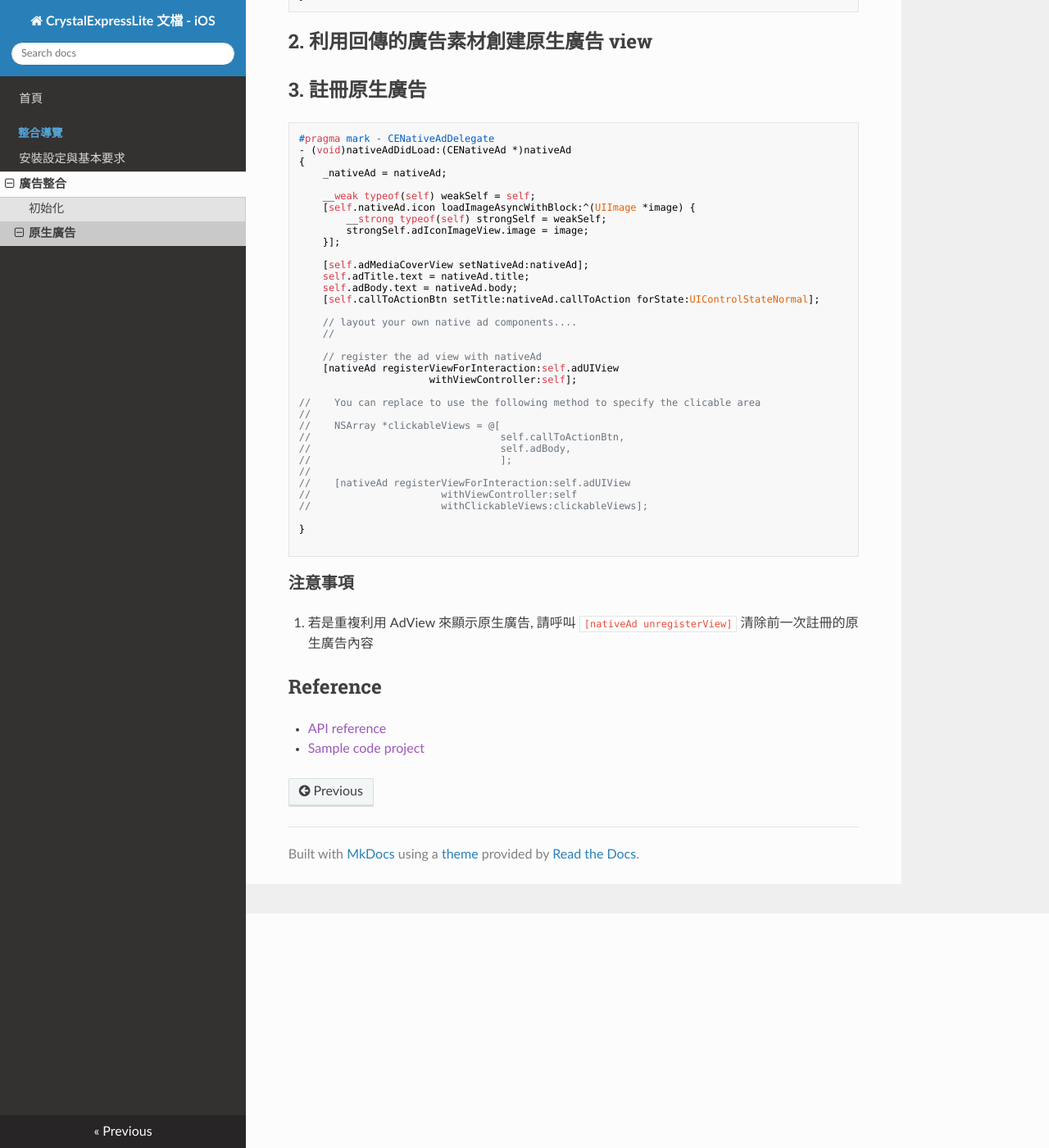
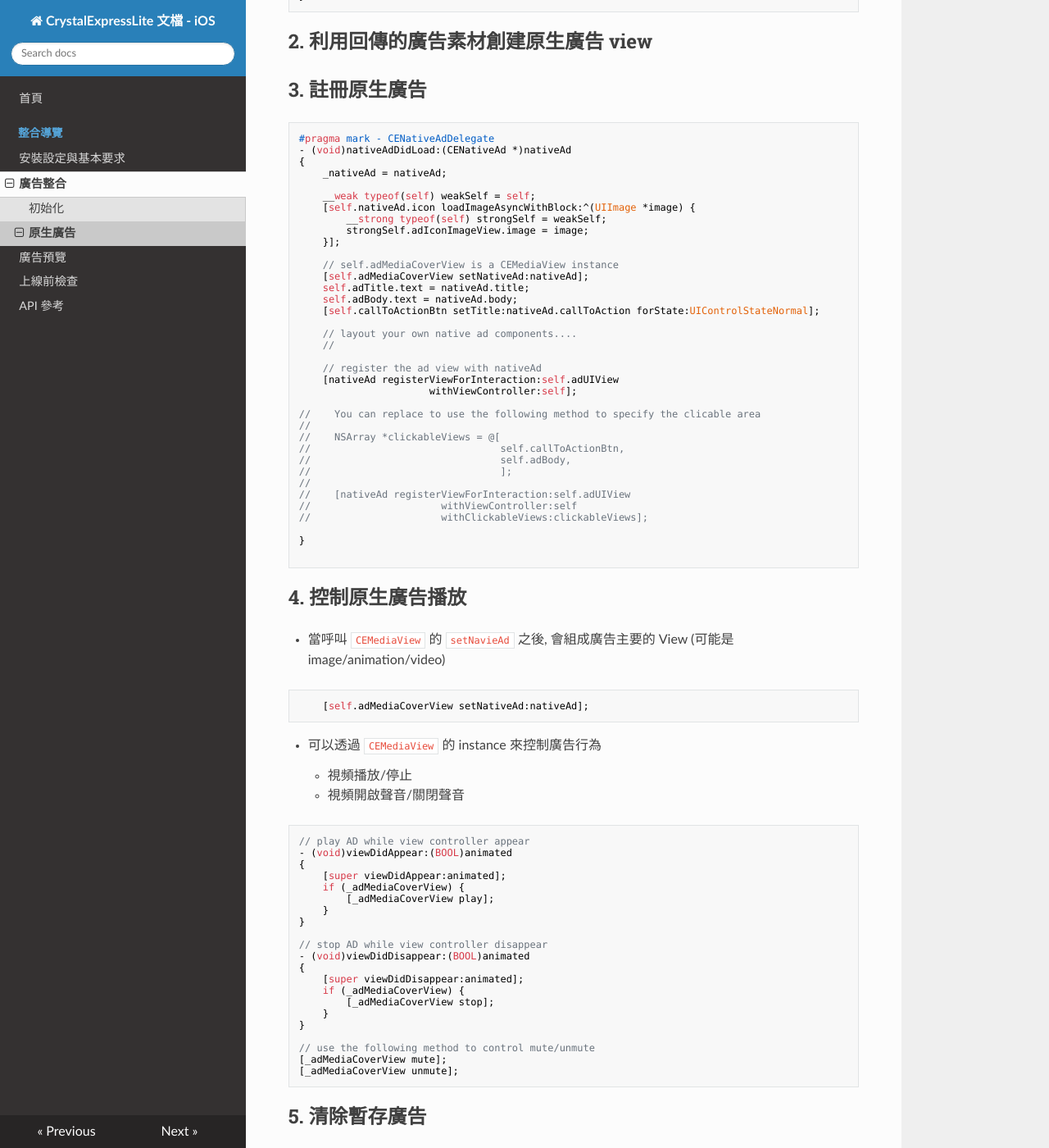
Before and after one commit to intowow/CrystalExpressLiteDocumentation-iOS-zh_CN, an MkDocs documentation site: the page built from docs/docs/native-ad.md, in a window 1280 px wide and 1400 px high, scrolled down 286 px. Shown: the whole window at 82% size. Built offline with MkDocs 1.6.1, drawn with Linux system fonts in a browser that asks for light colours; nearby versions of some CDN libraries; old or Windows-style settings are respelled for this version of MkDocs; some of the changed text lies outside the part shown.

Commit message:
CE-143 #comment [Documentation] Add ad-preview, deeplink, before-go-production page

````diff
--- a/docs/docs/native-ad.md
+++ b/docs/docs/native-ad.md
@@ -24,6 +24,7 @@
         strongSelf.adIconImageView.image = image;
     }];
 
+    // self.adMediaCoverView is a CEMediaView instance
     [self.adMediaCoverView setNativeAd:nativeAd];
     self.adTitle.text = nativeAd.title;
     self.adBody.text = nativeAd.body;
@@ -51,9 +52,55 @@
 
 ```
 
+## 4. 控制原生廣告播放
+- 當呼叫 `CEMediaView` 的 `setNavieAd` 之後, 會組成廣告主要的 View (可能是 image/animation/video)
+
+```objc
+    [self.adMediaCoverView setNativeAd:nativeAd];
+```
+
+- 可以透過 `CEMediaView` 的 instance 來控制廣告行為
+    - 視頻播放/停止
+    - 視頻開啟聲音/關閉聲音
+
+```objc
+// play AD while view controller appear
+- (void)viewDidAppear:(BOOL)animated
+{
+    [super viewDidAppear:animated];
+    if (_adMediaCoverView) {
+        [_adMediaCoverView play];
+    }
+}
+
+// stop AD while view controller disappear
+- (void)viewDidDisappear:(BOOL)animated
+{
+    [super viewDidDisappear:animated];
+    if (_adMediaCoverView) {
+        [_adMediaCoverView stop];
+    }
+}
+
+// use the following method to control mute/unmute
+[_adMediaCoverView mute];
+[_adMediaCoverView unmute];
+```
+
+## 5. 清除暫存廣告
+```objc
+- (void)destroyAD
+{
+    if (_adMediaCoverView) {
+        [_adMediaCoverView destroy];
+        _adMediaCoverView = nil;
+    }
+}
+```
+
 ### 注意事項
 1. 若是重複利用 AdView 來顯示原生廣告, 請呼叫 `[nativeAd unregisterView]` 清除前一次註冊的原生廣告內容
 
 ## Reference
-- [API reference]()
-- [Sample code project]()
+- [API reference](http://intowow.github.io/CrystalExpressLiteDocumentation-iOS-zh_CN/)
+- [Sample code project](https://github.com/intowow/CrystalExpressCNSample/tree/master/CrystalExpressLite)
--- a/mkdocs.yml
+++ b/mkdocs.yml
@@ -10,3 +10,6 @@ pages:
   - '廣告整合':
     - '初始化': 'docs/sdk-init.md'
     - '原生廣告': 'docs/native-ad.md'
+- 廣告預覽: 'docs/ad-preview.md'
+- 上線前檢查: 'docs/before-go-production.md'
+- API 參考: 'docs/api-reference.md'
````
Also changed, not shown: docs/docs/ad-preview.md (added, +30 -0 lines), docs/docs/api-reference.md (added, +1 -0 lines), docs/docs/before-go-production.md (added, +5 -0 lines), docs/images/deeplink.png (added).
